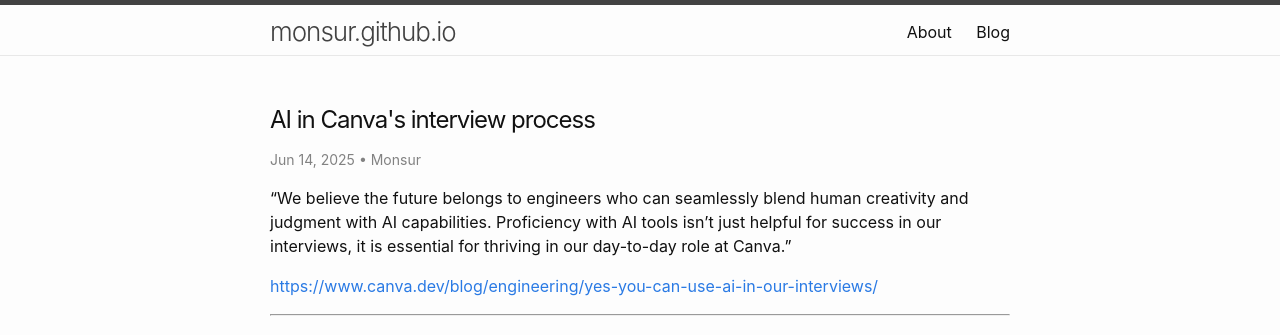
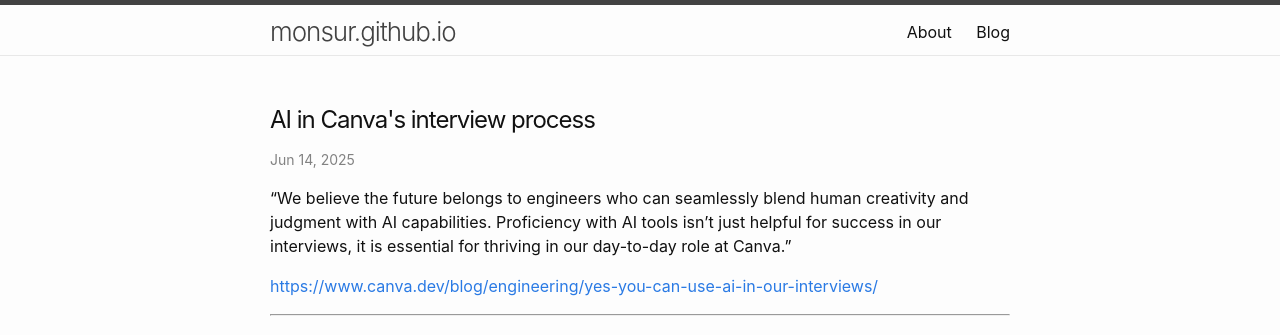
Before and after one commit to monsur/monsur.github.io, a Jekyll site: the page built from _posts/2025-06-14-we-believe-the-future-belongs.md, in a window 1280 px wide. Shown: the top 335 px of the page. Built offline with Jekyll 4.4.1, drawn with Linux system fonts in a browser that asks for light colours.

Commit message:
Remove author from post template

```diff
--- a/_layouts/post.html
+++ b/_layouts/post.html
@@ -9,11 +9,6 @@
       <time class="dt-published" datetime="{{ page.date | date_to_xmlschema }}" itemprop="datePublished">
         {{ page.date | date: "%b %-d, %Y" }}
       </time>
-      {% if page.author %}
-        • <span itemprop="author" itemscope itemtype="http://schema.org/Person">
-            <span class="p-author h-card" itemprop="name">{{ page.author }}</span>
-          </span>
-      {% endif %}
     </p>
   </header>
 
```
